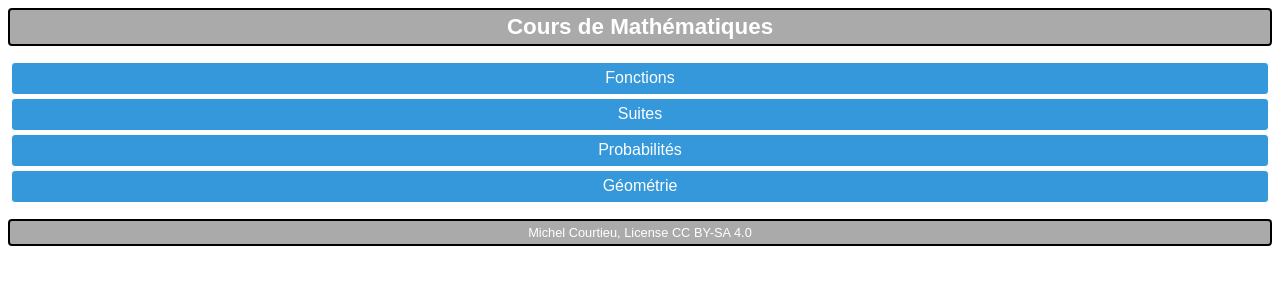
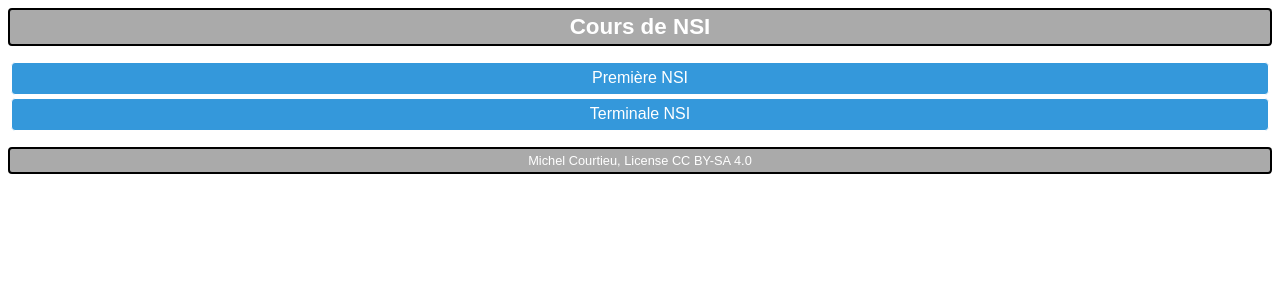
Before and after one commit to mathpotao/NSI, a plain HTML site: page index.html in a window 1280 px wide. Drawn offline with Linux system fonts and the light colour scheme.

Commit message:
22/12/2024 15h23

```diff
--- a/index.html
+++ b/index.html
@@ -5,25 +5,19 @@
         <meta charset="utf-8"/>
         <meta name="viewport" content="width=device-width, initial-scale=1.0">
         <link rel="stylesheet" href="style.css"/>
-        <title>Cours de Mathématiques</title>
+        <title>Cours de NSI</title>
     </head>
 
-    <header>Cours de Mathématiques</header>
+    <header>Cours de NSI</header>
 
     <body>
 
         <ul class="menu">
             <li>
-                <a href="Fonctions/fonctions.html">Fonctions</a>
+                <a href="Premiere/premiere.html">Première NSI</a>
             </li>
             <li>
-                <a href="suites.html">Suites</a>
-            </li>
-            <li>
-                <a href="suites.html">Probabilités</a>
-            </li>
-            <li>
-                <a href="suites.html">Géométrie</a>
+                <a href="Terminale/terminale.html">Terminale NSI</a>
             </li>
         </ul>
 
```
